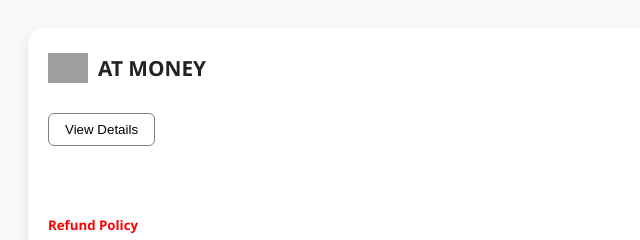
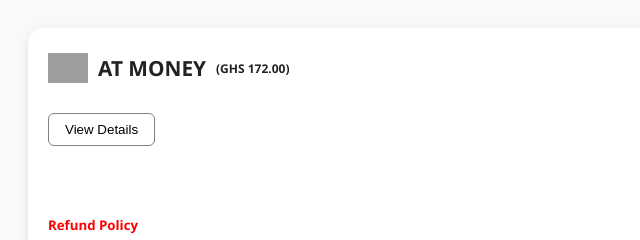
Before and after one commit to ObaStudioApps/Vip-payment-portal, a plain HTML site: page Ghanapay.html in a window 1280 px wide. Shown: the top 240 px of the page, 0-640 px from the left. Drawn offline with Linux system fonts and the light colour scheme; grey boxes are pictures that could not be loaded.

Commit message:
Update Ghanapay.html

```diff
--- a/Ghanapay.html
+++ b/Ghanapay.html
@@ -55,6 +55,8 @@
     .dis {
       font-size: 10px;
     }
+   .ghana-price {font-size: 12px
+   }
 
   </style>
 </head>
@@ -63,7 +65,7 @@
   <div class="payment-box">
     <div class="payment-header">
       <img src="https://dailybetpredictionstips.data.blog/wp-content/uploads/2025/05/20250522_1229366429662565536832681-2.png?w=1024" alt="AT Money" />
-      AT MONEY
+      AT MONEY <span class="ghana-price">(GHS 172.00)</span>
     </div>
     <button class="payment-button" onclick="toggleDetails(this)">View Details</button>
     <div class="payment-details">
```
